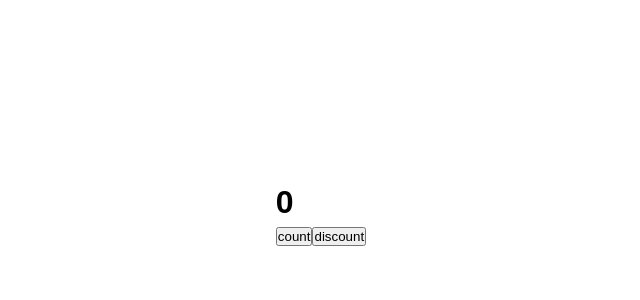
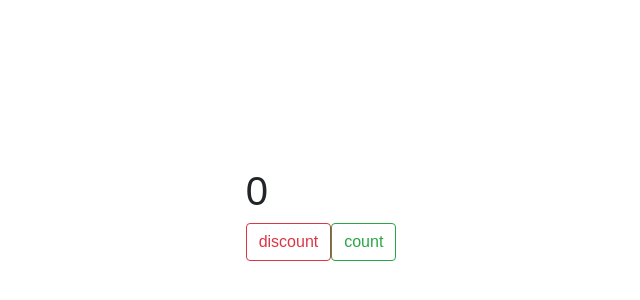
Before and after one commit to AndreiHackedU/todo-app, a React (Create React App) app: page / in a window 1280 px wide. Shown: the part 186-486 px from the top of the page, without its empty margins (319-959 px from the left). Built offline with nearby package versions, Linux system fonts and the light colour scheme.

Commit message:
first commitç

```diff
--- a/public/index.html
+++ b/public/index.html
@@ -1,6 +1,12 @@
 <!DOCTYPE html>
 <html lang="en">
   <head>
+    <link
+      rel="stylesheet"
+      href="https://stackpath.bootstrapcdn.com/bootstrap/4.1.0/css/bootstrap.min.css"
+      integrity="sha384-9gVQ4dYFwwWSjIDZnLEWnxCjeSWFphJiwGPXr1jddIhOegiu1FwO5qRGvFXOdJZ4"
+      crossorigin="anonymous"
+    />
     <meta charset="utf-8" />
     <link rel="icon" href="%PUBLIC_URL%/favicon.ico" />
     <meta name="viewport" content="width=device-width, initial-scale=1" />
@@ -18,5 +24,22 @@
   <body>
     <noscript>You need to enable JavaScript to run this app.</noscript>
     <div id="root"></div>
+    <script
+      src="https://code.jquery.com/jquery-3.3.1.slim.min.js"
+      integrity="sha384-q8i/X+965DzO0rT7abK41JStQIAqVgRVzpbzo5smXKp4YfRvH+8abtTE1Pi6jizo"
+      crossorigin="anonymous"
+    ></script>
+
+    <script
+      src="https://cdnjs.cloudflare.com/ajax/libs/popper.js/1.14.0/umd/popper.min.js"
+      integrity="sha384-cs/chFZiN24E4KMATLdqdvsezGxaGsi4hLGOzlXwp5UZB1LY//20VyM2taTB4QvJ"
+      crossorigin="anonymous"
+    ></script>
+
+    <script
+      src="https://stackpath.bootstrapcdn.com/bootstrap/4.1.0/js/bootstrap.min.js"
+      integrity="sha384-uefMccjFJAIv6A+rW+L4AHf99KvxDjWSu1z9VI8SKNVmz4sk7buKt/6v9KI65qnm"
+      crossorigin="anonymous"
+    ></script>
   </body>
 </html>
--- a/src/App.js
+++ b/src/App.js
@@ -8,8 +8,20 @@ function App() {
     <div className="App">
       <header className="App-header">
         <h1>{count}</h1>
-        <button onClick={() => setCount(count + 1)}>count</button>
-        <button onClick={() => setCount(count - 1)}>discount</button>
+        <button
+          type="button"
+          class="btn btn-outline-danger"
+          onClick={() => setCount(count - 1)}
+        >
+          discount
+        </button>
+        <button
+          type="button"
+          class="btn btn-outline-success"
+          onClick={() => setCount(count + 1)}
+        >
+          count
+        </button>
       </header>
     </div>
   );
```
